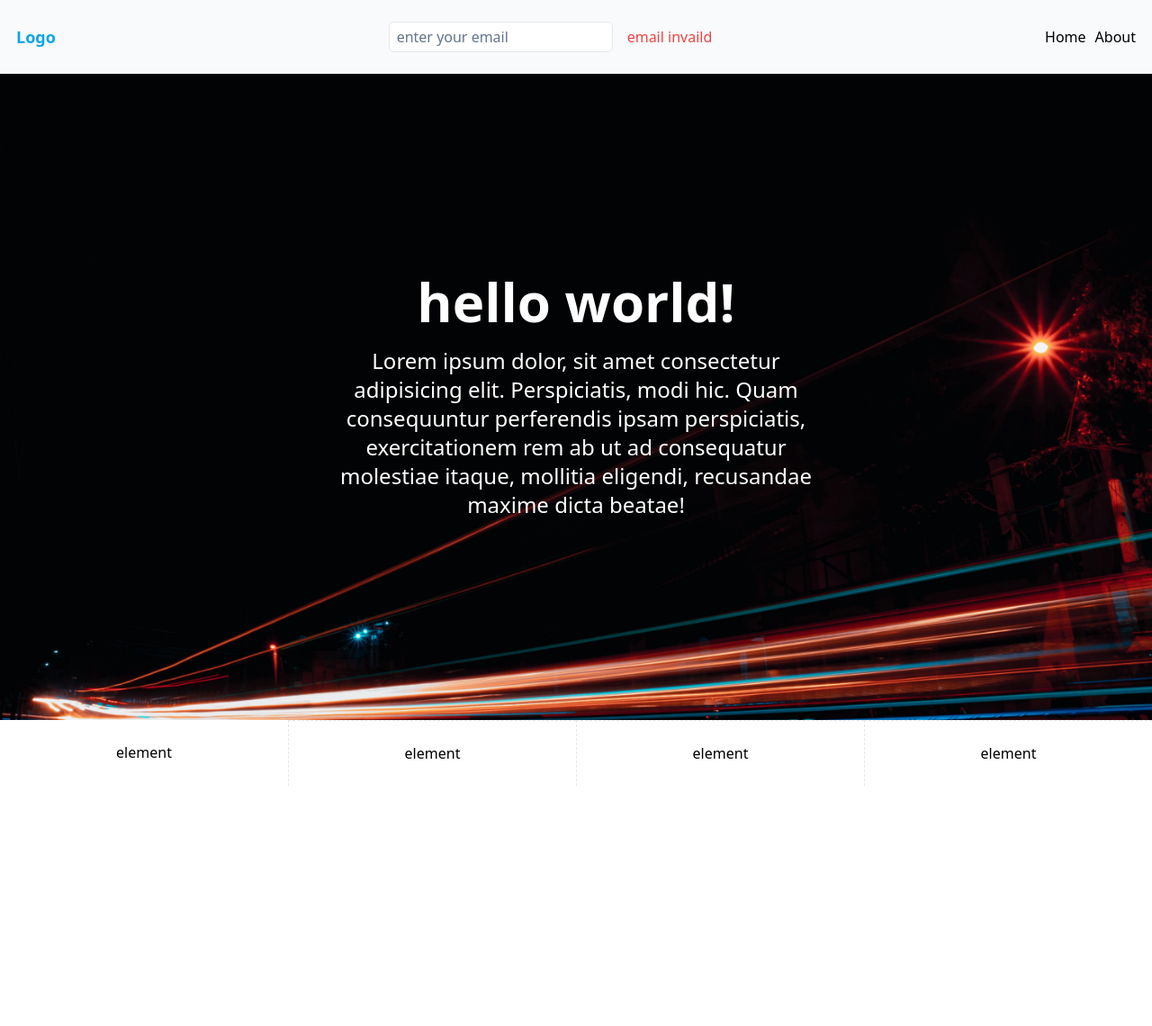
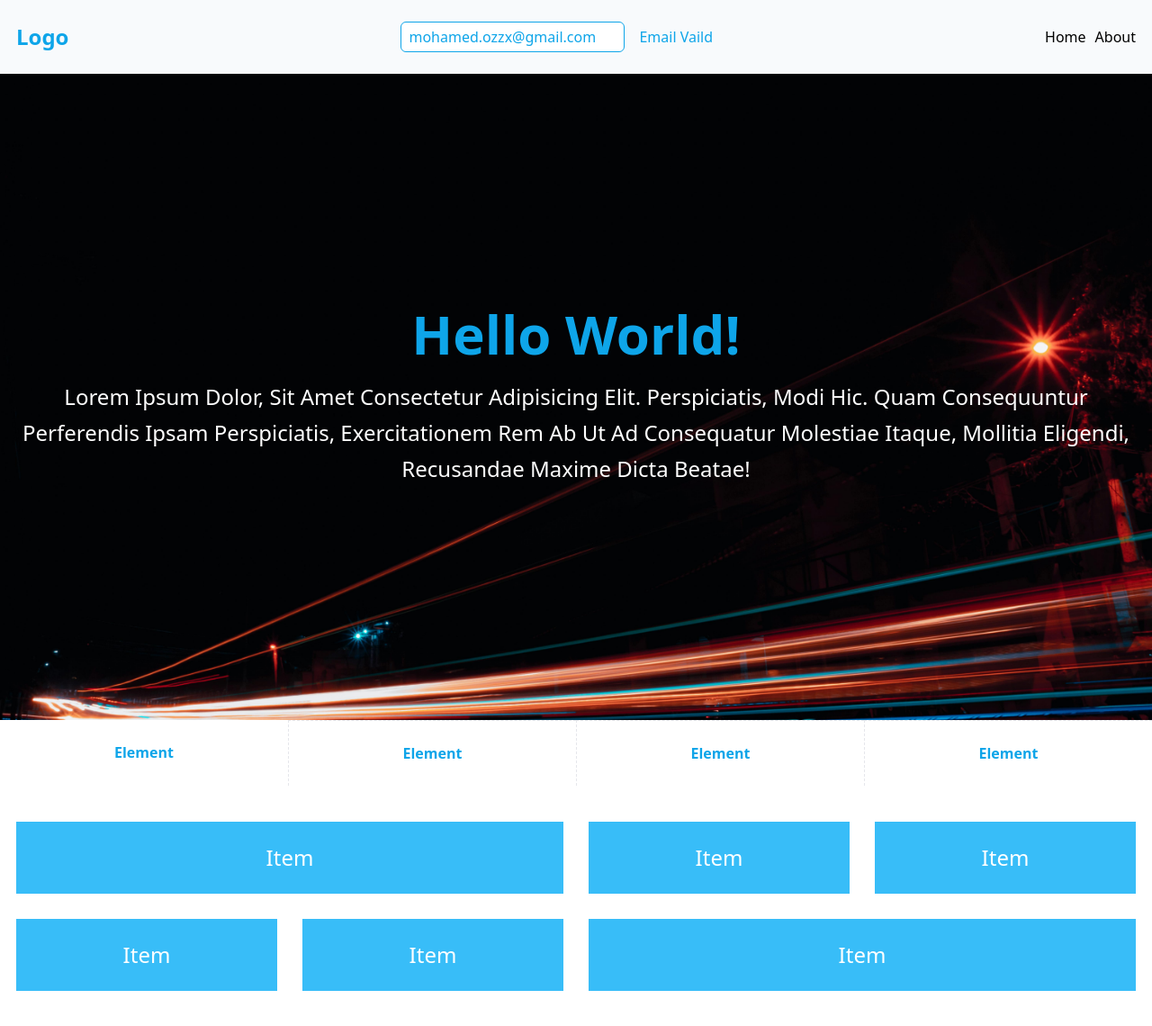
Before and after one commit to mhmd-salah/tailwindcss, a website: page src/index.html in a window 1280 px wide. Shown: the whole page at 90% size. Before the commit the page ends 873 px from the top, so only its background shows below. Drawn offline with Linux system fonts and the light colour scheme.

Commit message:
create grid section use col-span

```diff
--- a/src/index.html
+++ b/src/index.html
@@ -10,33 +10,34 @@
   <body class="*:box-border">
     <header class="py-6 bg-slate-50 w-full shadow-sm">
       <div class="container mx-auto flex justify-between items-center">
-        <h2 class="font-bold capitalize text-sky-500 text-lg">logo</h2>
+        <h2 class="font-bold capitalize text-sky-500 text-2xl">logo</h2>
         <div class="flex items-center gap-4">
           <input
-            class="peer focus:outline-none px-2 py-1 rounded-md border focus:invalid:border-red-500 invalid:text-red-500 valid:border-green-500 valid:text-green-500 hidden sm:block placeholder:text-slate-500"
+            class="peer focus:outline-none px-2 py-1 rounded-md border focus:invalid:border-red-500 invalid:text-red-500 valid:border-sky-500 valid:text-sky-500 hidden sm:block placeholder:text-slate-500"
             type="email"
             placeholder="enter your email"
+            value="mohamed.ozzx@gmail.com"
             required
           />
-          <span class="hidden peer-invalid:block text-red-500"
-            >email invaild</span
+          <span class="hidden sm:peer-invalid:block text-red-500"
+            >Email Invaild</span
           >
-          <span class="hidden peer-valid:block text-green-500"
-            >email vaild</span
+          <span class="hidden sm:peer-valid:block text-sky-500"
+            >Email Vaild</span
           >
         </div>
-        <ul class="flex gap-[10px]">
-          <li class="cursor-pointer">Home</li>
-          <li class="cursor-pointer focus:ring">About</li>
+        <ul class="flex gap-[10px] *:transition">
+          <li class="cursor-pointer hover:text-sky-400">Home</li>
+          <li class="cursor-pointer hover:text-sky-400">About</li>
         </ul>
       </div>
     </header>
-    <main class="bg-[url('/landing.jpg')] bg-cover">
+    <main class="bg-landing bg-cover">
       <div
-        class="container borde h-[calc(100vh-81.6px)] py-10 grid place-content-center *:text-center *:captialize"
+        class="container borde h-[calc(100vh-81.6px)] py-10 grid place-content-center *:text-center *:capitalize"
       >
-        <h1 class="text-6xl text-white font-bold">hello world!</h1>
-        <p class="w-auto md:w-[540px]  text-2xl text-white mt-5">
+        <h1 class="text-6xl text-sky-500 font-bold">hello world!</h1>
+        <p class="w-auto md:min-w-min text-2xl text-white mt-5 leading-10">
           Lorem ipsum dolor, sit amet consectetur adipisicing elit.
           Perspiciatis, modi hic. Quam consequuntur perferendis ipsam
           perspiciatis, exercitationem rem ab ut ad consequatur molestiae
@@ -44,16 +45,28 @@
         </p>
       </div>
     </main>
-    <ul class="list-none *:text-center *:p-6 divide-y divide-dashed grid grid-cols-1 sm:divide-x  sm:grid-cols-2 md:grid-cols-4 ">
+    <ul
+      class="list-none *:text-sky-500 *:font-bold *:text-center *:capitalize *:p-6 divide-y divide-dashed grid grid-cols-1 sm:divide-x sm:grid-cols-2 md:grid-cols-4"
+    >
       <li>element</li>
       <li>element</li>
       <li>element</li>
       <li>element</li>
     </ul>
+    <!-- grid section  -->
+    <div class=" container my-10 grid gap-7 grid-cols-1 sm:grid-cols-2 md:grid-cols-4 *:bg-sky-400 *:text-center *:py-6 *:text-white *:text-2xl">
+      <div class="sm:col-span-2">Item</div>
+      <div>Item</div>
+      <div class="">Item</div>
+      <div class="">Item</div>
+      <div class="">Item</div>
+      <div class="sm:col-span-2">Item</div>
+
+    </div>
   </body>
 </html>
+
 <!--  &shy; -->
-
 <!-- divide-x -->
 <!-- divide-y -->
 <!-- to create border between  element -->
--- a/tailwind.config.js
+++ b/tailwind.config.js
@@ -12,7 +12,7 @@ module.exports = {
     },
     extend: {
       backgroundImage: {
-        "bg-landing": "url('/1350469.png')",
+        "landing": "url('/landing.jpg')",
       },
       // spacing: {
       //   "010": "1px",
```
Also changed, not shown: src/output.css.
